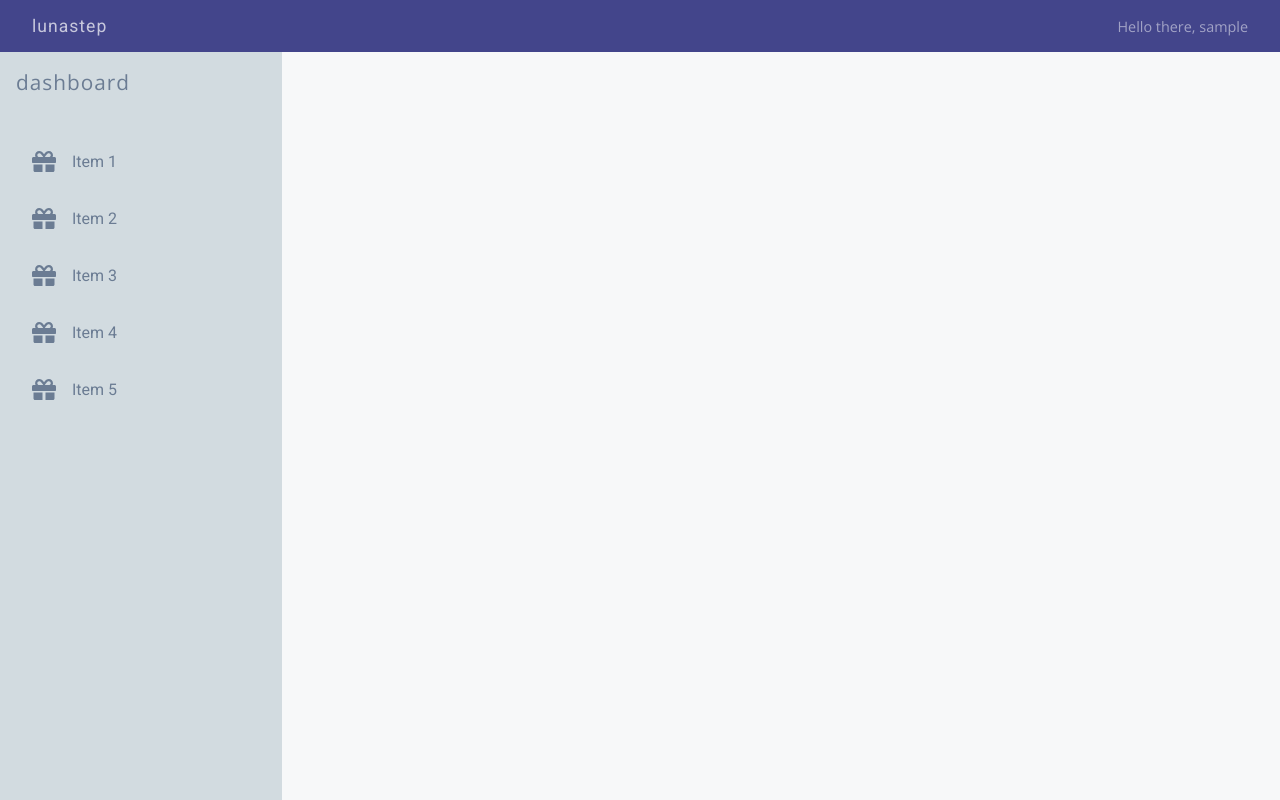
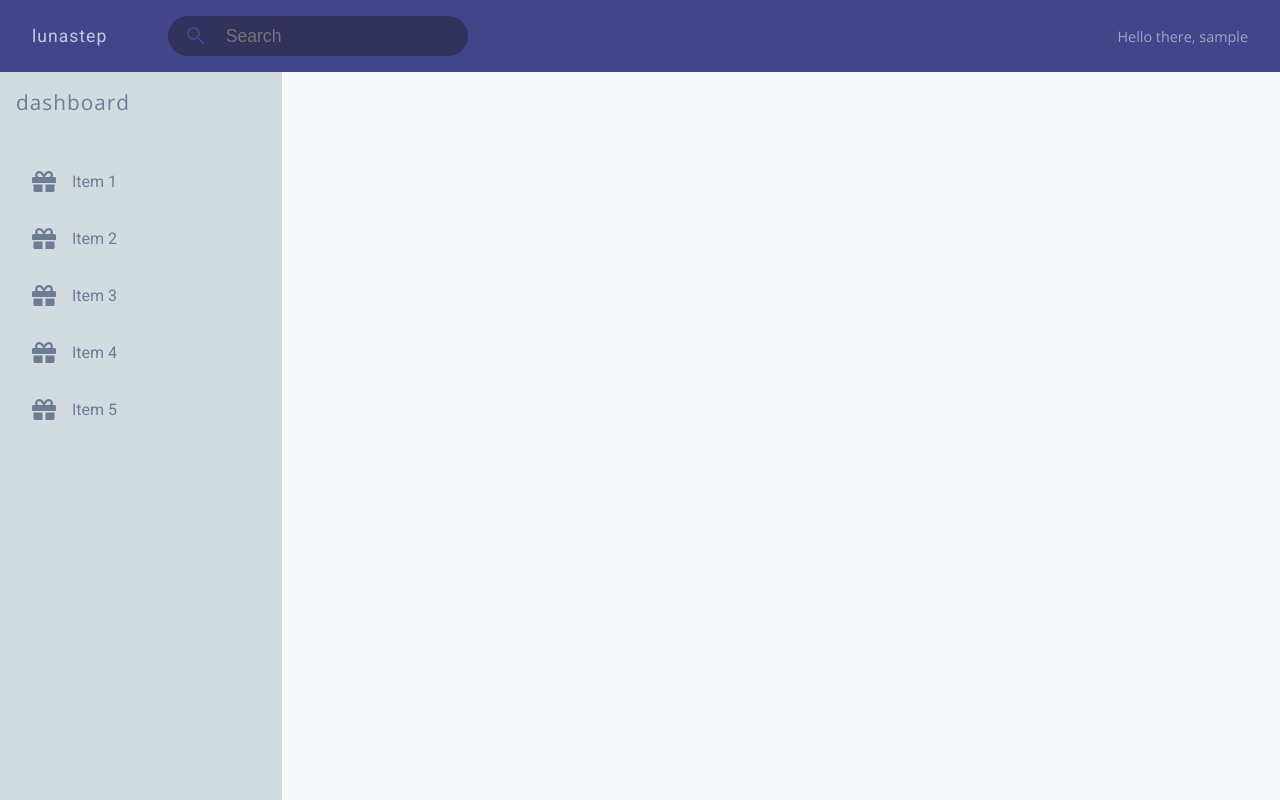
Before and after one commit to alexdecoder/LunaStep, a Django app: template dashboard/templates/dashboard/base.html in a window 1280 px wide. Run offline with Django 3.2, Linux system fonts and the light colour scheme; the template is opened without the code that fills it: most values are stand-ins (such as "Sample title", 1, 10 or a date in 2020).

Commit message:
searchbar added

```diff
--- a/dashboard/static/dashboard/base.css
+++ b/dashboard/static/dashboard/base.css
@@ -59,6 +59,38 @@ html, body
     font-family: 'open sans', sans-serif;
     opacity: .5;
 }
+.headbar-search
+{
+    background-color: #32325d;
+
+    display: flex;
+    align-items: center;
+
+    padding: .5em 1em;
+
+    margin-left: 5%;
+
+    border-radius: 10em;
+
+    transition: all .05s ease-out;
+}
+.headbar-search-box
+{
+    margin-left: 1em;
+
+    background: transparent;
+
+    border: none;
+    outline: none;
+
+    color: #43458b;
+    font-size: 110%;
+}
+.headbar-search-box:focus
+{
+    border: none;
+    outline: none;
+}
 
 .mainWrapper
 {
--- /dev/null
+++ b/dashboard/static/dashboard/base.js
@@ -0,0 +1,16 @@
+window.addEventListener("load", () =>
+{
+    var searchWrapper = document.getElementsByClassName("headbar-search")[0]
+    var search = document.getElementsByClassName("headbar-search-box")[0]
+
+    search.addEventListener("focus", () =>
+    {
+        searchWrapper.style.backgroundColor = "white"
+        searchWrapper.style.boxShadow = "0 0 5px 3px #32325d"
+    })
+    search.addEventListener("focusout", () =>
+    {
+        searchWrapper.style.backgroundColor = "#32325d"
+        searchWrapper.style.boxShadow = "none"
+    })
+})
--- a/dashboard/templates/dashboard/base.html
+++ b/dashboard/templates/dashboard/base.html
@@ -1,5 +1,6 @@
 <!DOCTYPE html>
 <html>
+
 <head>
     {% if title %}
     <title>LunaStep Dashboard | {{ title }}</title>
@@ -9,9 +10,11 @@
     {% load static %}
     <link rel="stylesheet" type="text/css" href="{% static 'dashboard/base.css' %}">
     <link href="https://fonts.googleapis.com/css?family=Open+Sans|Roboto" rel="stylesheet">
+    <script src="{% static 'dashboard/base.js' %}" type="text/javascript"></script>
     <meta charset="UTF-8">
     <meta id="viewport" name="viewport" content="width=device-width, initial-scale=1.0">
 </head>
+
 <body>
     <div class="headbar">
         <div class="headbar-logo">
@@ -22,6 +25,12 @@
             superuser
         </div>
         {% endif %}
+        <div class="headbar-search">
+            <svg xmlns="http://www.w3.org/2000/svg" width="24" height="24" viewBox="0 0 24 24">
+                <path fill="none" d="M0 0h24v24H0V0z" />
+                <path fill="#43458b" d="M15.5 14h-.79l-.28-.27c1.2-1.4 1.82-3.31 1.48-5.34-.47-2.78-2.79-5-5.59-5.34-4.23-.52-7.79 3.04-7.27 7.27.34 2.8 2.56 5.12 5.34 5.59 2.03.34 3.94-.28 5.34-1.48l.27.28v.79l4.25 4.25c.41.41 1.08.41 1.49 0 .41-.41.41-1.08 0-1.49L15.5 14zm-6 0C7.01 14 5 11.99 5 9.5S7.01 5 9.5 5 14 7.01 14 9.5 11.99 14 9.5 14z" /></svg>
+            <input class="headbar-search-box" type="text" placeholder="Search">
+        </div>
         <div class="headbar-welcome">
             Hello there, {{ username }}
         </div>
@@ -32,31 +41,41 @@
                 dashboard
             </div>
             <div class="navbar-node">
-                    <svg aria-hidden="true" width="24" height="25" focusable="false" data-prefix="fas" data-icon="gift" class="svg-inline--fa fa-gift fa-w-16" role="img" xmlns="http://www.w3.org/2000/svg" viewBox="0 0 512 512"><path fill="currentColor" d="M32 448c0 17.7 14.3 32 32 32h160V320H32v128zm256 32h160c17.7 0 32-14.3 32-32V320H288v160zm192-320h-42.1c6.2-12.1 10.1-25.5 10.1-40 0-48.5-39.5-88-88-88-41.6 0-68.5 21.3-103 68.3-34.5-47-61.4-68.3-103-68.3-48.5 0-88 39.5-88 88 0 14.5 3.8 27.9 10.1 40H32c-17.7 0-32 14.3-32 32v80c0 8.8 7.2 16 16 16h480c8.8 0 16-7.2 16-16v-80c0-17.7-14.3-32-32-32zm-326.1 0c-22.1 0-40-17.9-40-40s17.9-40 40-40c19.9 0 34.6 3.3 86.1 80h-86.1zm206.1 0h-86.1c51.4-76.5 65.7-80 86.1-80 22.1 0 40 17.9 40 40s-17.9 40-40 40z"/></svg>
+                <svg aria-hidden="true" width="24" height="25" focusable="false" data-prefix="fas" data-icon="gift"
+                    class="svg-inline--fa fa-gift fa-w-16" role="img" xmlns="http://www.w3.org/2000/svg" viewBox="0 0 512 512">
+                    <path fill="currentColor" d="M32 448c0 17.7 14.3 32 32 32h160V320H32v128zm256 32h160c17.7 0 32-14.3 32-32V320H288v160zm192-320h-42.1c6.2-12.1 10.1-25.5 10.1-40 0-48.5-39.5-88-88-88-41.6 0-68.5 21.3-103 68.3-34.5-47-61.4-68.3-103-68.3-48.5 0-88 39.5-88 88 0 14.5 3.8 27.9 10.1 40H32c-17.7 0-32 14.3-32 32v80c0 8.8 7.2 16 16 16h480c8.8 0 16-7.2 16-16v-80c0-17.7-14.3-32-32-32zm-326.1 0c-22.1 0-40-17.9-40-40s17.9-40 40-40c19.9 0 34.6 3.3 86.1 80h-86.1zm206.1 0h-86.1c51.4-76.5 65.7-80 86.1-80 22.1 0 40 17.9 40 40s-17.9 40-40 40z" /></svg>
                 <div class="navbar-node-label">
                     Item 1
                 </div>
             </div>
             <div class="navbar-node">
-                    <svg aria-hidden="true" width="24" height="25" focusable="false" data-prefix="fas" data-icon="gift" class="svg-inline--fa fa-gift fa-w-16" role="img" xmlns="http://www.w3.org/2000/svg" viewBox="0 0 512 512"><path fill="currentColor" d="M32 448c0 17.7 14.3 32 32 32h160V320H32v128zm256 32h160c17.7 0 32-14.3 32-32V320H288v160zm192-320h-42.1c6.2-12.1 10.1-25.5 10.1-40 0-48.5-39.5-88-88-88-41.6 0-68.5 21.3-103 68.3-34.5-47-61.4-68.3-103-68.3-48.5 0-88 39.5-88 88 0 14.5 3.8 27.9 10.1 40H32c-17.7 0-32 14.3-32 32v80c0 8.8 7.2 16 16 16h480c8.8 0 16-7.2 16-16v-80c0-17.7-14.3-32-32-32zm-326.1 0c-22.1 0-40-17.9-40-40s17.9-40 40-40c19.9 0 34.6 3.3 86.1 80h-86.1zm206.1 0h-86.1c51.4-76.5 65.7-80 86.1-80 22.1 0 40 17.9 40 40s-17.9 40-40 40z"/></svg>
+                <svg aria-hidden="true" width="24" height="25" focusable="false" data-prefix="fas" data-icon="gift"
+                    class="svg-inline--fa fa-gift fa-w-16" role="img" xmlns="http://www.w3.org/2000/svg" viewBox="0 0 512 512">
+                    <path fill="currentColor" d="M32 448c0 17.7 14.3 32 32 32h160V320H32v128zm256 32h160c17.7 0 32-14.3 32-32V320H288v160zm192-320h-42.1c6.2-12.1 10.1-25.5 10.1-40 0-48.5-39.5-88-88-88-41.6 0-68.5 21.3-103 68.3-34.5-47-61.4-68.3-103-68.3-48.5 0-88 39.5-88 88 0 14.5 3.8 27.9 10.1 40H32c-17.7 0-32 14.3-32 32v80c0 8.8 7.2 16 16 16h480c8.8 0 16-7.2 16-16v-80c0-17.7-14.3-32-32-32zm-326.1 0c-22.1 0-40-17.9-40-40s17.9-40 40-40c19.9 0 34.6 3.3 86.1 80h-86.1zm206.1 0h-86.1c51.4-76.5 65.7-80 86.1-80 22.1 0 40 17.9 40 40s-17.9 40-40 40z" /></svg>
                 <div class="navbar-node-label">
                     Item 2
                 </div>
             </div>
             <div class="navbar-node">
-                    <svg aria-hidden="true" width="24" height="25" focusable="false" data-prefix="fas" data-icon="gift" class="svg-inline--fa fa-gift fa-w-16" role="img" xmlns="http://www.w3.org/2000/svg" viewBox="0 0 512 512"><path fill="currentColor" d="M32 448c0 17.7 14.3 32 32 32h160V320H32v128zm256 32h160c17.7 0 32-14.3 32-32V320H288v160zm192-320h-42.1c6.2-12.1 10.1-25.5 10.1-40 0-48.5-39.5-88-88-88-41.6 0-68.5 21.3-103 68.3-34.5-47-61.4-68.3-103-68.3-48.5 0-88 39.5-88 88 0 14.5 3.8 27.9 10.1 40H32c-17.7 0-32 14.3-32 32v80c0 8.8 7.2 16 16 16h480c8.8 0 16-7.2 16-16v-80c0-17.7-14.3-32-32-32zm-326.1 0c-22.1 0-40-17.9-40-40s17.9-40 40-40c19.9 0 34.6 3.3 86.1 80h-86.1zm206.1 0h-86.1c51.4-76.5 65.7-80 86.1-80 22.1 0 40 17.9 40 40s-17.9 40-40 40z"/></svg>
+                <svg aria-hidden="true" width="24" height="25" focusable="false" data-prefix="fas" data-icon="gift"
+                    class="svg-inline--fa fa-gift fa-w-16" role="img" xmlns="http://www.w3.org/2000/svg" viewBox="0 0 512 512">
+                    <path fill="currentColor" d="M32 448c0 17.7 14.3 32 32 32h160V320H32v128zm256 32h160c17.7 0 32-14.3 32-32V320H288v160zm192-320h-42.1c6.2-12.1 10.1-25.5 10.1-40 0-48.5-39.5-88-88-88-41.6 0-68.5 21.3-103 68.3-34.5-47-61.4-68.3-103-68.3-48.5 0-88 39.5-88 88 0 14.5 3.8 27.9 10.1 40H32c-17.7 0-32 14.3-32 32v80c0 8.8 7.2 16 16 16h480c8.8 0 16-7.2 16-16v-80c0-17.7-14.3-32-32-32zm-326.1 0c-22.1 0-40-17.9-40-40s17.9-40 40-40c19.9 0 34.6 3.3 86.1 80h-86.1zm206.1 0h-86.1c51.4-76.5 65.7-80 86.1-80 22.1 0 40 17.9 40 40s-17.9 40-40 40z" /></svg>
                 <div class="navbar-node-label">
                     Item 3
                 </div>
             </div>
             <div class="navbar-node">
-                    <svg aria-hidden="true" width="24" height="25" focusable="false" data-prefix="fas" data-icon="gift" class="svg-inline--fa fa-gift fa-w-16" role="img" xmlns="http://www.w3.org/2000/svg" viewBox="0 0 512 512"><path fill="currentColor" d="M32 448c0 17.7 14.3 32 32 32h160V320H32v128zm256 32h160c17.7 0 32-14.3 32-32V320H288v160zm192-320h-42.1c6.2-12.1 10.1-25.5 10.1-40 0-48.5-39.5-88-88-88-41.6 0-68.5 21.3-103 68.3-34.5-47-61.4-68.3-103-68.3-48.5 0-88 39.5-88 88 0 14.5 3.8 27.9 10.1 40H32c-17.7 0-32 14.3-32 32v80c0 8.8 7.2 16 16 16h480c8.8 0 16-7.2 16-16v-80c0-17.7-14.3-32-32-32zm-326.1 0c-22.1 0-40-17.9-40-40s17.9-40 40-40c19.9 0 34.6 3.3 86.1 80h-86.1zm206.1 0h-86.1c51.4-76.5 65.7-80 86.1-80 22.1 0 40 17.9 40 40s-17.9 40-40 40z"/></svg>
+                <svg aria-hidden="true" width="24" height="25" focusable="false" data-prefix="fas" data-icon="gift"
+                    class="svg-inline--fa fa-gift fa-w-16" role="img" xmlns="http://www.w3.org/2000/svg" viewBox="0 0 512 512">
+                    <path fill="currentColor" d="M32 448c0 17.7 14.3 32 32 32h160V320H32v128zm256 32h160c17.7 0 32-14.3 32-32V320H288v160zm192-320h-42.1c6.2-12.1 10.1-25.5 10.1-40 0-48.5-39.5-88-88-88-41.6 0-68.5 21.3-103 68.3-34.5-47-61.4-68.3-103-68.3-48.5 0-88 39.5-88 88 0 14.5 3.8 27.9 10.1 40H32c-17.7 0-32 14.3-32 32v80c0 8.8 7.2 16 16 16h480c8.8 0 16-7.2 16-16v-80c0-17.7-14.3-32-32-32zm-326.1 0c-22.1 0-40-17.9-40-40s17.9-40 40-40c19.9 0 34.6 3.3 86.1 80h-86.1zm206.1 0h-86.1c51.4-76.5 65.7-80 86.1-80 22.1 0 40 17.9 40 40s-17.9 40-40 40z" /></svg>
                 <div class="navbar-node-label">
                     Item 4
                 </div>
             </div>
             <div class="navbar-node">
-                    <svg aria-hidden="true" width="24" height="25" focusable="false" data-prefix="fas" data-icon="gift" class="svg-inline--fa fa-gift fa-w-16" role="img" xmlns="http://www.w3.org/2000/svg" viewBox="0 0 512 512"><path fill="currentColor" d="M32 448c0 17.7 14.3 32 32 32h160V320H32v128zm256 32h160c17.7 0 32-14.3 32-32V320H288v160zm192-320h-42.1c6.2-12.1 10.1-25.5 10.1-40 0-48.5-39.5-88-88-88-41.6 0-68.5 21.3-103 68.3-34.5-47-61.4-68.3-103-68.3-48.5 0-88 39.5-88 88 0 14.5 3.8 27.9 10.1 40H32c-17.7 0-32 14.3-32 32v80c0 8.8 7.2 16 16 16h480c8.8 0 16-7.2 16-16v-80c0-17.7-14.3-32-32-32zm-326.1 0c-22.1 0-40-17.9-40-40s17.9-40 40-40c19.9 0 34.6 3.3 86.1 80h-86.1zm206.1 0h-86.1c51.4-76.5 65.7-80 86.1-80 22.1 0 40 17.9 40 40s-17.9 40-40 40z"/></svg>
+                <svg aria-hidden="true" width="24" height="25" focusable="false" data-prefix="fas" data-icon="gift"
+                    class="svg-inline--fa fa-gift fa-w-16" role="img" xmlns="http://www.w3.org/2000/svg" viewBox="0 0 512 512">
+                    <path fill="currentColor" d="M32 448c0 17.7 14.3 32 32 32h160V320H32v128zm256 32h160c17.7 0 32-14.3 32-32V320H288v160zm192-320h-42.1c6.2-12.1 10.1-25.5 10.1-40 0-48.5-39.5-88-88-88-41.6 0-68.5 21.3-103 68.3-34.5-47-61.4-68.3-103-68.3-48.5 0-88 39.5-88 88 0 14.5 3.8 27.9 10.1 40H32c-17.7 0-32 14.3-32 32v80c0 8.8 7.2 16 16 16h480c8.8 0 16-7.2 16-16v-80c0-17.7-14.3-32-32-32zm-326.1 0c-22.1 0-40-17.9-40-40s17.9-40 40-40c19.9 0 34.6 3.3 86.1 80h-86.1zm206.1 0h-86.1c51.4-76.5 65.7-80 86.1-80 22.1 0 40 17.9 40 40s-17.9 40-40 40z" /></svg>
                 <div class="navbar-node-label">
                     Item 5
                 </div>
@@ -67,4 +86,5 @@
         </div>
     </div>
 </body>
+
 </html>
--- a/dashboard/views.py
+++ b/dashboard/views.py
@@ -13,6 +13,7 @@ def main(request):
             context = {
                 'username':user,
                 'is_super':user_object.is_superuser,
+                'title':'Home'
             }
 
             return render(request, 'dashboard/base.html', context)
```
Lines whose indentation alone changed are shown as unchanged.
